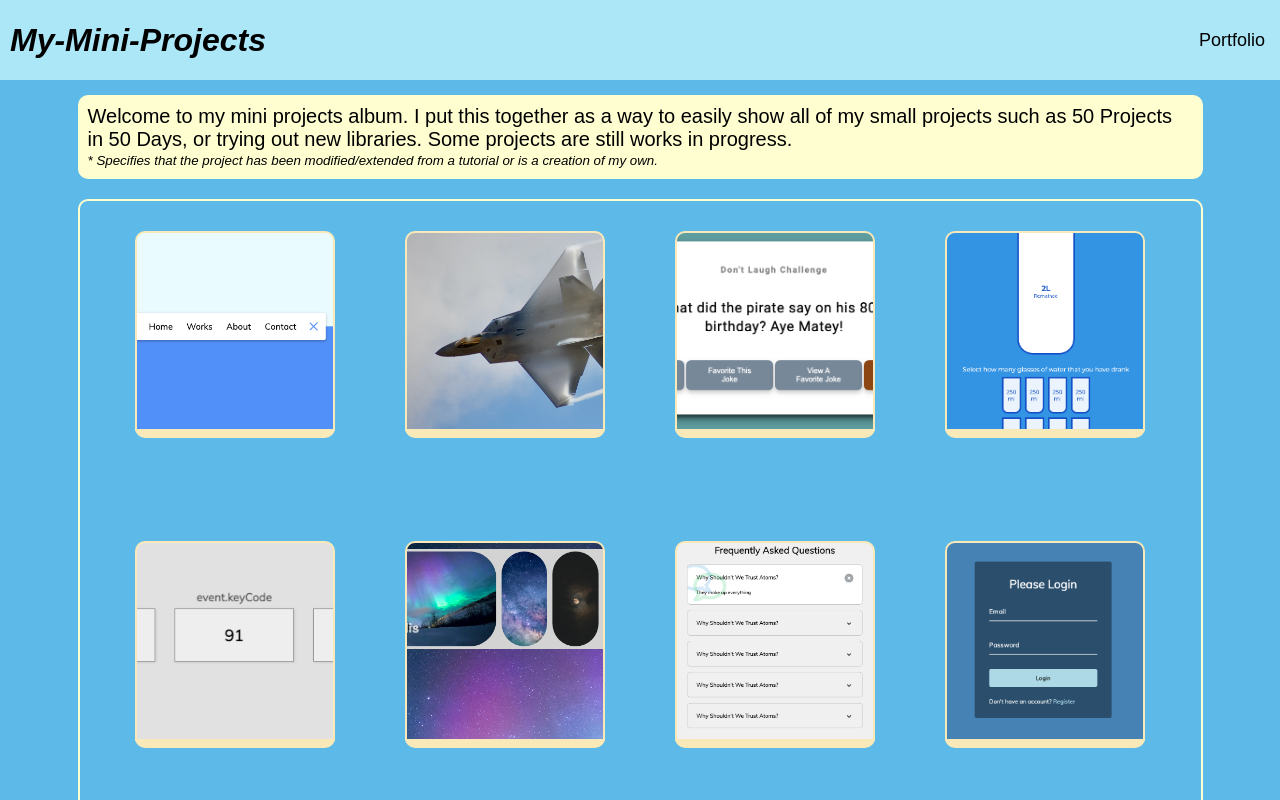
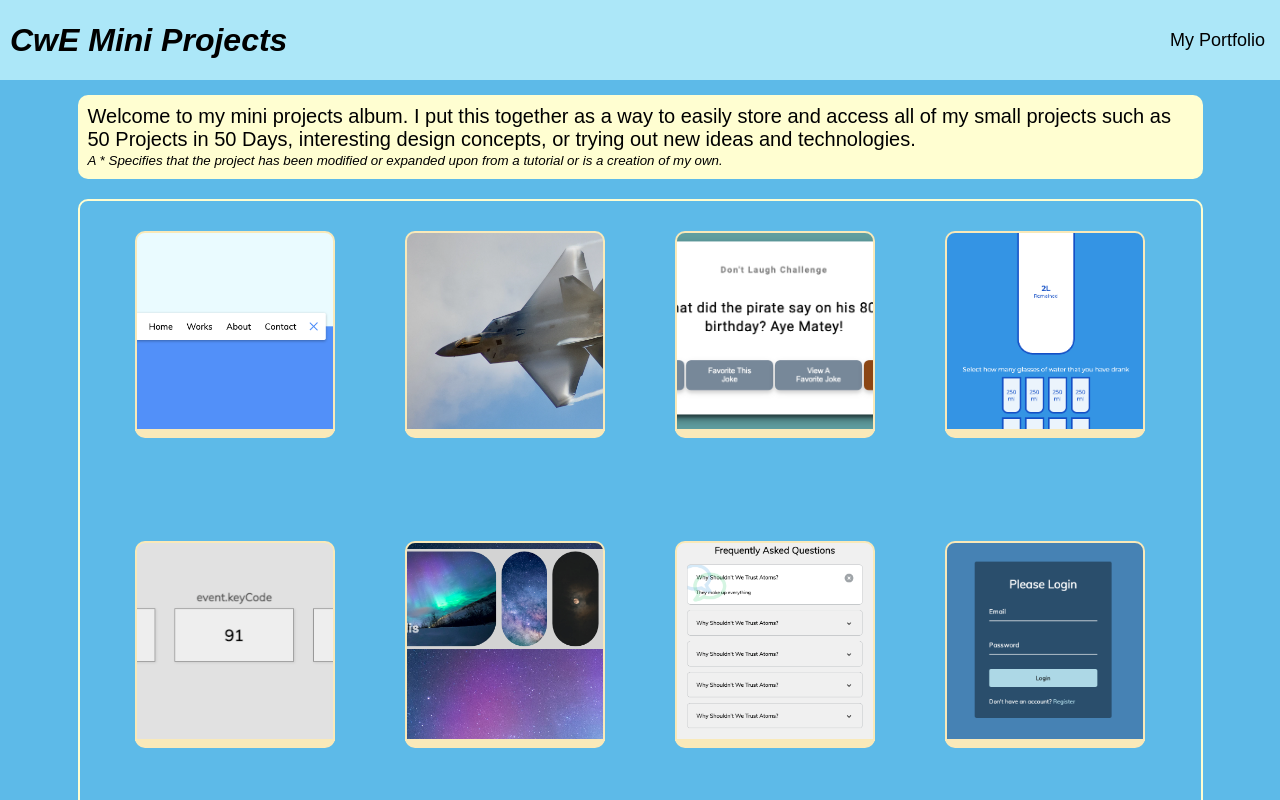
Before and after one commit to E-Shelton98/My-Mini-Projects, a plain HTML site: page index.html in a window 1280 px wide. Shown: the top 800 px of the page. Drawn offline with Linux system fonts and the light colour scheme; a web font is replaced by a local one.

Commit message:
updated modified projects in index, and reworded intro text

```diff
--- a/index.html
+++ b/index.html
@@ -10,13 +10,13 @@
       crossorigin="anonymous"
     />
     <link rel="stylesheet" href="/styles/index-style.css" />
-    <title>codewerik mini projects</title>
+    <title>CwE: Mini Projects Album</title>
   </head>
   <body>
     <header>
       <div id="title-area">
         <h1 id="title">
-          <a href="#">My-Mini-Projects</a>
+          <a href="#">CwE Mini Projects</a>
         </h1>
       </div>
 
@@ -24,7 +24,7 @@
         <ul class="nav-list">
           <li class="nav-item">
             <a href="https://codewerik.netlify.app/" target="_blank"
-              >Portfolio</a
+              >My Portfolio</a
             >
           </li>
         </ul>
@@ -35,12 +35,10 @@
       <div class="introduction">
         <p>
           Welcome to my mini projects album. I put this together as a way to
-          easily show all of my small projects such as 50 Projects in 50 Days,
-          or trying out new libraries. Some projects are still works in
-          progress.
+          easily store and access all of my small projects such as 50 Projects in 50 Days, interesting design concepts, or trying out new ideas and technologies.
         </p>
         <small>
-          * Specifies that the project has been modified/extended from a
+          A * Specifies that the project has been modified or expanded upon from a
           tutorial or is a creation of my own.
         </small>
       </div>
@@ -285,7 +283,7 @@
             ></a>
           </div>
           <div class="project-info">
-            <h3>Theme Clock</h3>
+            <h3>Theme Clock*</h3>
           </div>
         </div>
 
@@ -341,7 +339,7 @@
             ></a>
           </div>
           <div class="project-info">
-            <h3>Kinetic CSS Loader</h3>
+            <h3>Kinetic CSS Loader*</h3>
           </div>
         </div>
 
```
